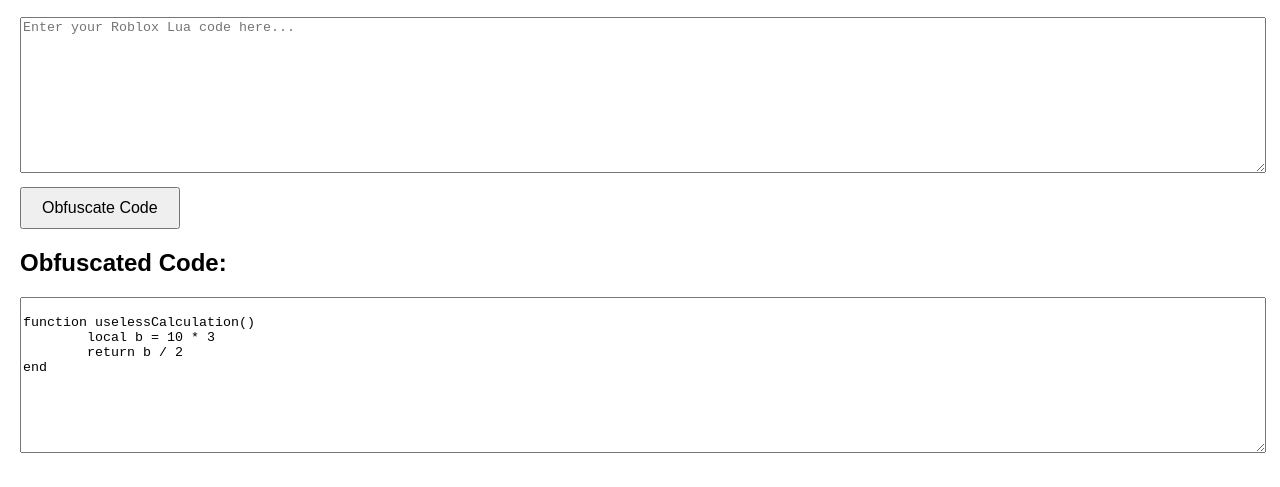
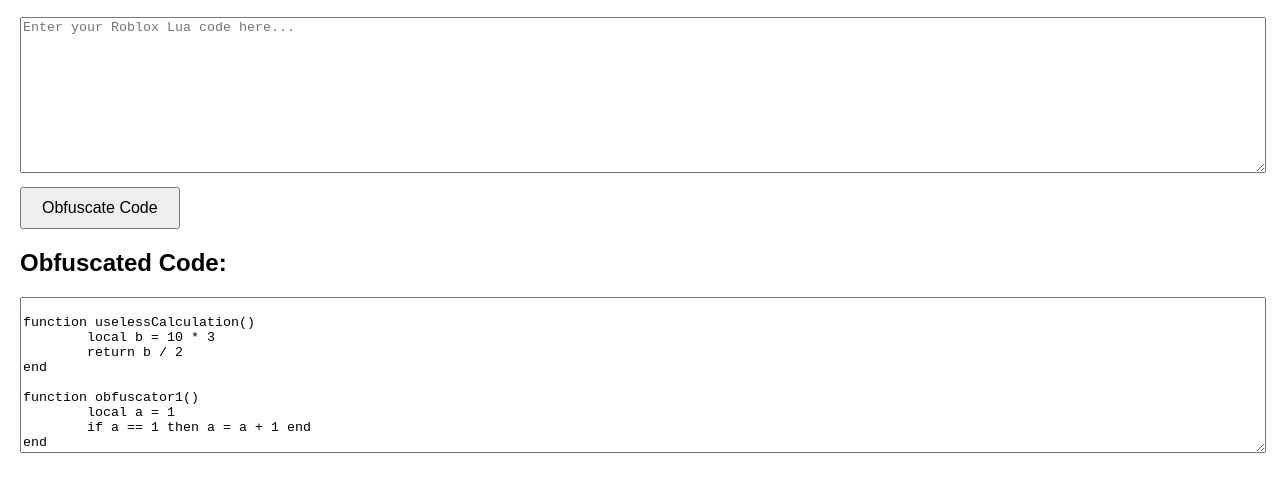
Before and after one commit to TomsRandomShit/TomsRandomShit.github.io, a plain HTML site: page index.html in a window 1280 px wide. Both pictures are taken after a click on the button "Obfuscate Code". Shown: the part 111-598 px from the top of the page. Drawn offline with Linux system fonts and the light colour scheme.

Commit message:
Update index.html

```diff
--- a/index.html
+++ b/index.html
@@ -52,7 +52,7 @@
             return obfuscatingFunctions[randomIndex];
         }
 
-        // Function to infuse obfuscation into the user's code
+        // Function to obfuscate the user's code
         function obfuscateCode() {
             const inputCode = document.getElementById('inputCode').value;
 
@@ -62,14 +62,27 @@
             // Create a new array to hold the obfuscated code
             let obfuscatedCode = [];
 
+            // Minimum number of obfuscations we want to insert
+            let minObfuscations = 5;
+            let currentObfuscations = 0;
+
             // Loop through each line of the user's code
             for (let i = 0; i < codeLines.length; i++) {
                 // Add the original line of code
                 obfuscatedCode.push(codeLines[i]);
 
                 // Randomly decide whether to inject an obfuscation snippet after this line
-                if (Math.random() < 0.5) { // 50% chance to inject obfuscation
+                if (Math.random() < 0.5 && currentObfuscations < minObfuscations) { // 50% chance to inject obfuscation
                     obfuscatedCode.push(getRandomObfuscation());
+                    currentObfuscations++;
+                }
+
+                // Ensure we add at least 5 obfuscations by forcing them if not enough have been added
+                if (i === codeLines.length - 1 && currentObfuscations < minObfuscations) {
+                    while (currentObfuscations < minObfuscations) {
+                        obfuscatedCode.push(getRandomObfuscation());
+                        currentObfuscations++;
+                    }
                 }
             }
 
```
